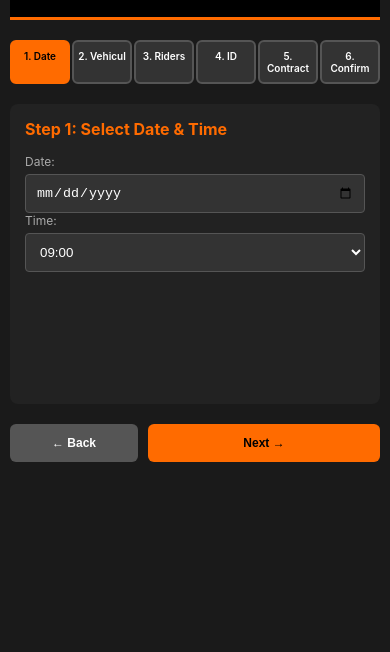
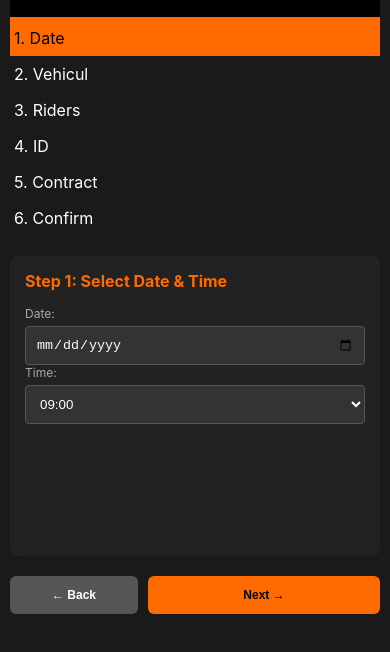
Before and after one commit to aledan2809/racex-booking, a plain HTML site: page booking.html in a window 390 px wide. Shown: the part 82-734 px from the top of the page. Drawn offline with Linux system fonts and the light colour scheme.

Commit message:
Redesign steps layout to grid (3x2) - all 6 steps visible at once
Changed the layout of steps from flex to grid for better responsiveness.

```diff
--- a/booking.html
+++ b/booking.html
@@ -12,7 +12,7 @@
         .header h1 { font-size: clamp(24px, 5vw, 36px); color: #ff6b00; }
 
         /* STEPS - RESPONSIVE COMPACT */
-        .steps { display: flex; gap: 4px; margin: 20px 0; flex-wrap: wrap; }
+        display: grid; grid-template-columns: repeat(3, 60px); gap: 20px; margin: 30px auto; width: fit-content; justify-items: center; }
         .step { flex: 1; min-width: 60px; padding: 12px 8px; background: #333; border-radius: 6px; text-align: center; cursor: pointer; font-size: clamp(10px, 2.5vw, 14px); font-weight: 600; border: 2px solid #555; transition: 0.3s; }
         .step.active { background: #ff6b00; border-color: #ff6b00; color: #000; }
         .step.done { background: #00c853; }
```
